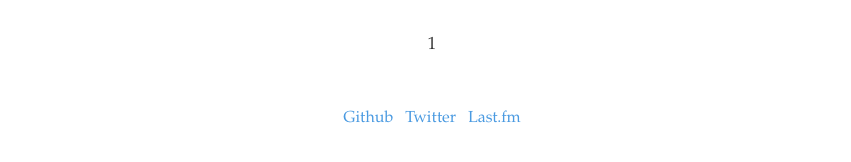
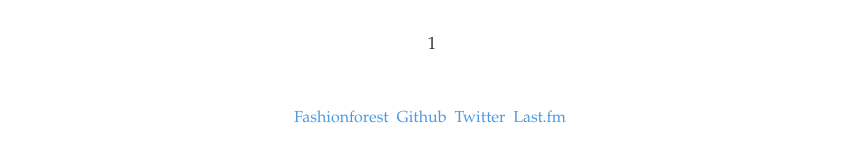
Before and after one commit to TobiasBerg/TobiasBerg.github.io, a Jekyll site: the page built from index.html, in a window 1280 px wide. Shown: the part 515-677 px from the top of the page, without its empty margins (208-1059 px from the left). Built offline with Jekyll 4.4.1, drawn with Linux system fonts in a browser that asks for light colours; the list of posts is cut into pages by our own code.

Commit message:
Added link to FashionForest

```diff
--- a/_layouts/default.html
+++ b/_layouts/default.html
@@ -19,11 +19,10 @@
     <footer>
       <div class="contact">
         <p>
-          <a href="https://github.com/TobiasBerg">Github</a>
-          &nbsp;
-          <a href="https://twitter.com/TobiasBerg">Twitter</a>
-          &nbsp;
-          <a href="https://www.last.fm/user/TobiasBerg">Last.fm</a>
+          <a href="https://www.fashionforest.dk/">Fashionforest</a>&nbsp;
+          <a href="https://github.com/TobiasBerg">Github</a>&nbsp;
+          <a href="https://twitter.com/TobiasBerg">Twitter</a>&nbsp;
+          <a href="https://www.last.fm/user/TobiasBerg">Last.fm</a>&nbsp;
         </p>
       </div>
     </footer>
```
